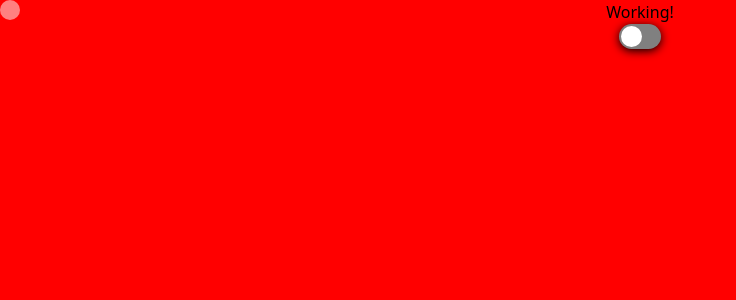
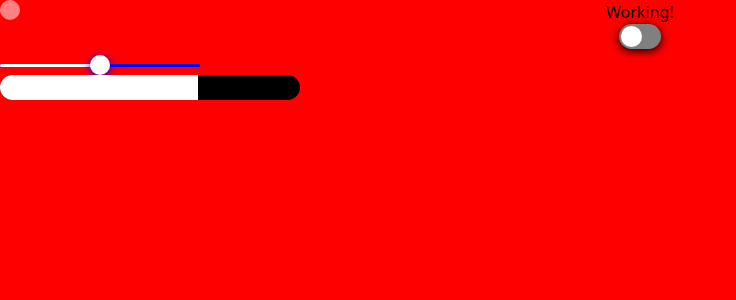
Before and after one commit to EdiblePerspective/radixDemo, a Next.js app: page / in a window 1280 px wide. Shown: the top 300 px of the page, without its empty margins (0-736 px from the left). Built offline with nearby package versions, Linux system fonts and the light colour scheme.

Commit message:
add primitives

```diff
--- a/package.json
+++ b/package.json
@@ -9,6 +9,8 @@
     "lint": "next lint"
   },
   "dependencies": {
+    "@radix-ui/react-progress": "^1.0.3",
+    "@radix-ui/react-slider": "^1.1.2",
     "@radix-ui/react-switch": "^1.0.3",
     "framer-motion": "^11.0.3",
     "next": "14.1.0",
--- /dev/null
+++ b/src/app/components/Progress.js
@@ -0,0 +1,23 @@
+import React from 'react';
+import * as Progress from '@radix-ui/react-progress';
+import '../globals.css';
+
+const ProgressBar = () => {
+  const [progress, setProgress] = React.useState(13);
+
+  React.useEffect(() => {
+    const timer = setTimeout(() => setProgress(66), 500);
+    return () => clearTimeout(timer);
+  }, []);
+
+  return (
+    <Progress.Root className="ProgressRoot" value={progress}>
+      <Progress.Indicator
+        className="ProgressIndicator"
+        style={{ transform: `translateX(-${100 - progress}%)` }}
+      />
+    </Progress.Root>
+  );
+};
+
+export default ProgressBar;
--- /dev/null
+++ b/src/app/components/Slider.js
@@ -0,0 +1,17 @@
+import React from 'react';
+import * as Slider from '@radix-ui/react-slider';
+import '../globals.css'
+
+
+const SliderComp = () => (
+    <form>
+      <Slider.Root className="SliderRoot" defaultValue={[50]} max={100} step={1}>
+        <Slider.Track className="SliderTrack">
+          <Slider.Range className="SliderRange" />
+        </Slider.Track>
+        <Slider.Thumb className="SliderThumb" aria-label="Volume" />
+      </Slider.Root>
+    </form>
+  );
+
+  export default SliderComp;
--- a/src/app/globals.css
+++ b/src/app/globals.css
@@ -46,3 +46,65 @@ body{
   .SwitchThumb[data-state='checked'] {
     transform: translateX(19px);
   }
+
+
+  .SliderRoot {
+    position: relative;
+    display: flex;
+    align-items: center;
+    user-select: none;
+    touch-action: none;
+    width: 200px;
+    height: 20px;
+  }
+
+  .SliderTrack {
+    background-color: blue;
+    position: relative;
+    flex-grow: 1;
+    border-radius: 9999px;
+    height: 3px;
+  }
+
+  .SliderRange {
+    position: absolute;
+    background-color: white;
+    border-radius: 9999px;
+    height: 100%;
+  }
+
+  .SliderThumb {
+    display: block;
+    width: 20px;
+    height: 20px;
+    background-color: white;
+    box-shadow: 0 2px 10px blue;
+    border-radius: 10px;
+  }
+  .SliderThumb:hover {
+    background-color: blue;
+  }
+  .SliderThumb:focus {
+    outline: none;
+    box-shadow: 0 0 0 5px blue;
+  }
+
+
+  .ProgressRoot {
+    position: relative;
+    overflow: hidden;
+    background: black;
+    border-radius: 99999px;
+    width: 300px;
+    height: 25px;
+
+
+    transform: translateZ(0);
+  }
+
+  .ProgressIndicator {
+    background-color: white;
+    width: 100%;
+    height: 100%;
+    transition: transform 660ms cubic-bezier(0.65, 0, 0.35, 1);
+  }
--- a/src/app/page.js
+++ b/src/app/page.js
@@ -2,7 +2,8 @@
 import * as Switch from '@radix-ui/react-switch';
 import Cursor from './components/Cursor'
 import "./globals.css";
-
+import SliderComp from './components/Slider'
+import ProgressBar from './components/Progress'
 export default function Home() {
 
   return (
@@ -12,6 +13,12 @@ export default function Home() {
   <Switch.Thumb className='SwitchThumb' />
 </Switch.Root>
 </div>
+<div>
+  <SliderComp/>
+</div>
+<div>
+    <ProgressBar/>
+</div>
 <Cursor/>
   </>
   );
```
Also changed, not shown: 1 other file (tests, documents, lock files or other folders).
